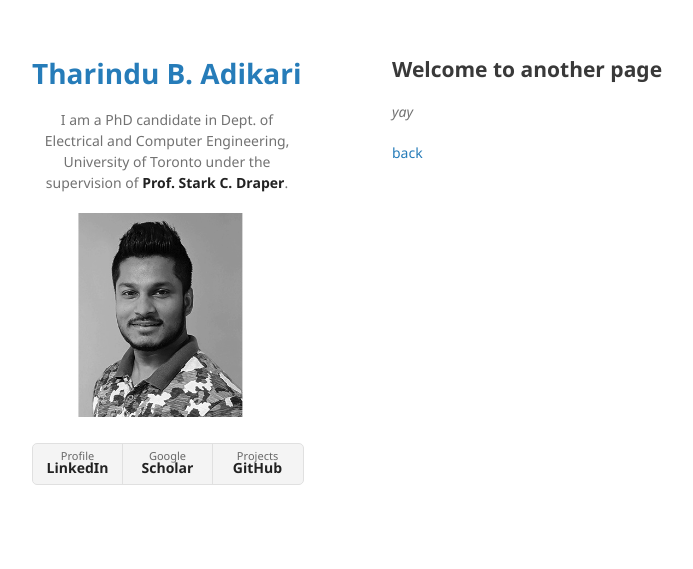
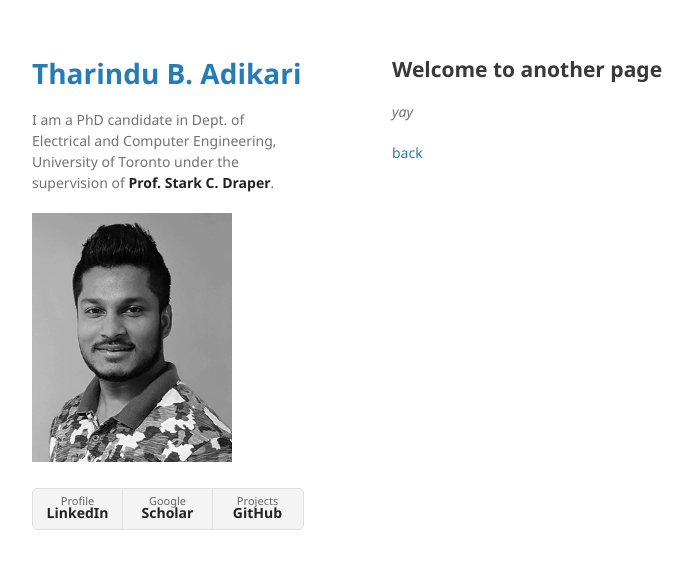
Before and after one commit to thadikari/thadikari.github.io, a Jekyll site: the page built from another-page.md, in a window 1280 px wide. Shown: the top 569 px of the page, without its empty margins (178-871 px from the left). Built offline with Jekyll 4.4.1, drawn with Linux system fonts in a browser that asks for light colours; our own code applies the rules of GitHub Pages for plain Markdown files.

Commit message:
minor changes

```diff
--- a/_layouts/default.html
+++ b/_layouts/default.html
@@ -17,25 +17,27 @@
     <div class="wrapper">
       <header>
         <!-- <h1><a href="{{ "/" | absolute_url }}">{{ site.title | default: site.github.repository_name }}</a></h1> -->
-        <h1><a href="{{ "/" | absolute_url }}">{{ site.title | default: site.github.repository_name }}</a></h1>
+        <h1 align="left"><a href="{{ "/" | absolute_url }}">{{ site.title | default: site.github.repository_name }}</a></h1>
 
         <!--
           Tharindu Adikari, University of Moratuwa
           Tharindu B. Adikari, University of Toronto
           thadikari
           -->
-        <p align="center">
+        <p align="left">
         I am a PhD candidate in Dept. of Electrical and Computer Engineering, University of Toronto under the supervision of <a href="https://www.ece.utoronto.ca/people/draper-s"><strong>Prof. Stark C. Draper</strong></a>.
         <!-- Distributed computing | Machine learning | Source coding | PhD candidate - University of Toronto
         Graduate student in ECE, UofT, working in distributed computing, source coding and machine learning. -->
         </p>
         <!-- <p>{{ site.description | default: site.github.project_tagline }}</p> -->
 
+        <div align="left">
         {% if site.logo %}
-          <img src="/assets/img/photo.png" alt="Photo" />
+          <img src="/assets/img/photo.png" alt="Photo" width="200"/>
           <!-- <img src="{{site.logo | relative_url}}" alt="Logo" /> -->
         {% endif %}
-        <br>        <br>
+        </div>
+        <br>
 
 
         <!--
```
Also changed, not shown: other parts of _layouts/default.html (+1 -1 lines), index.md (+9 -1 lines), assets/img/photo.png.
